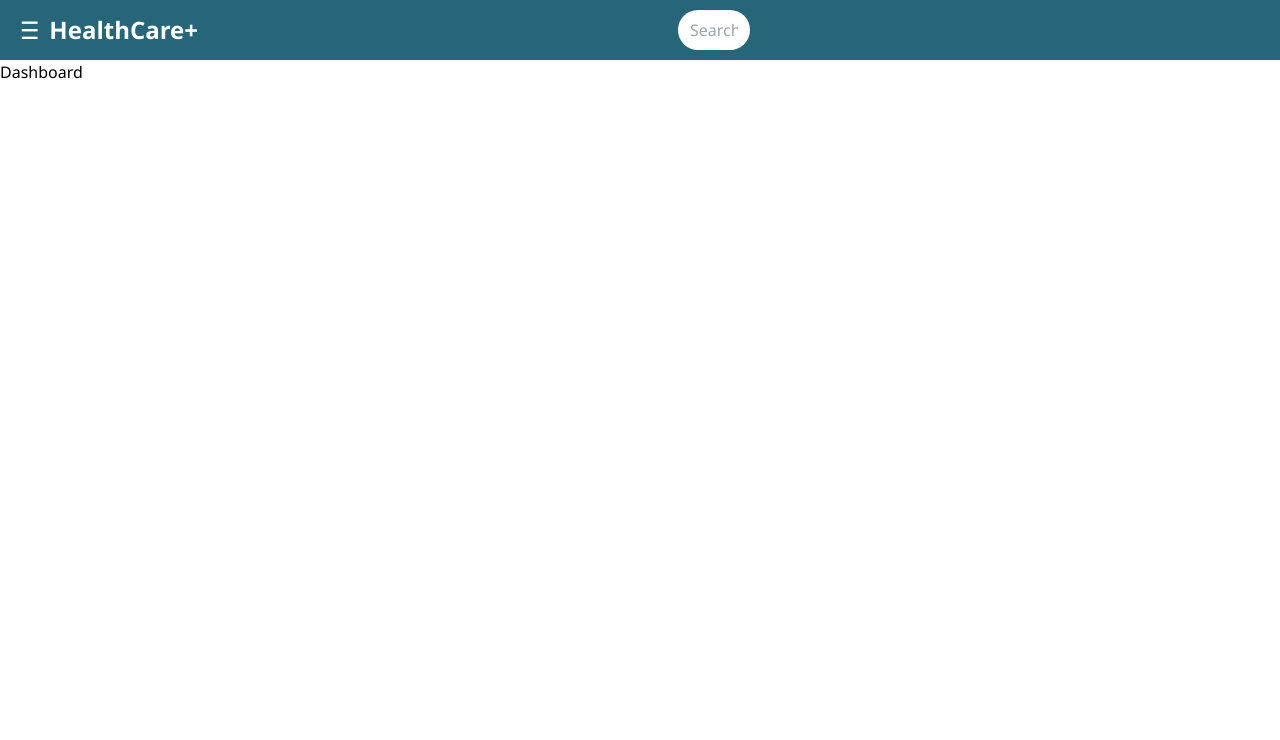
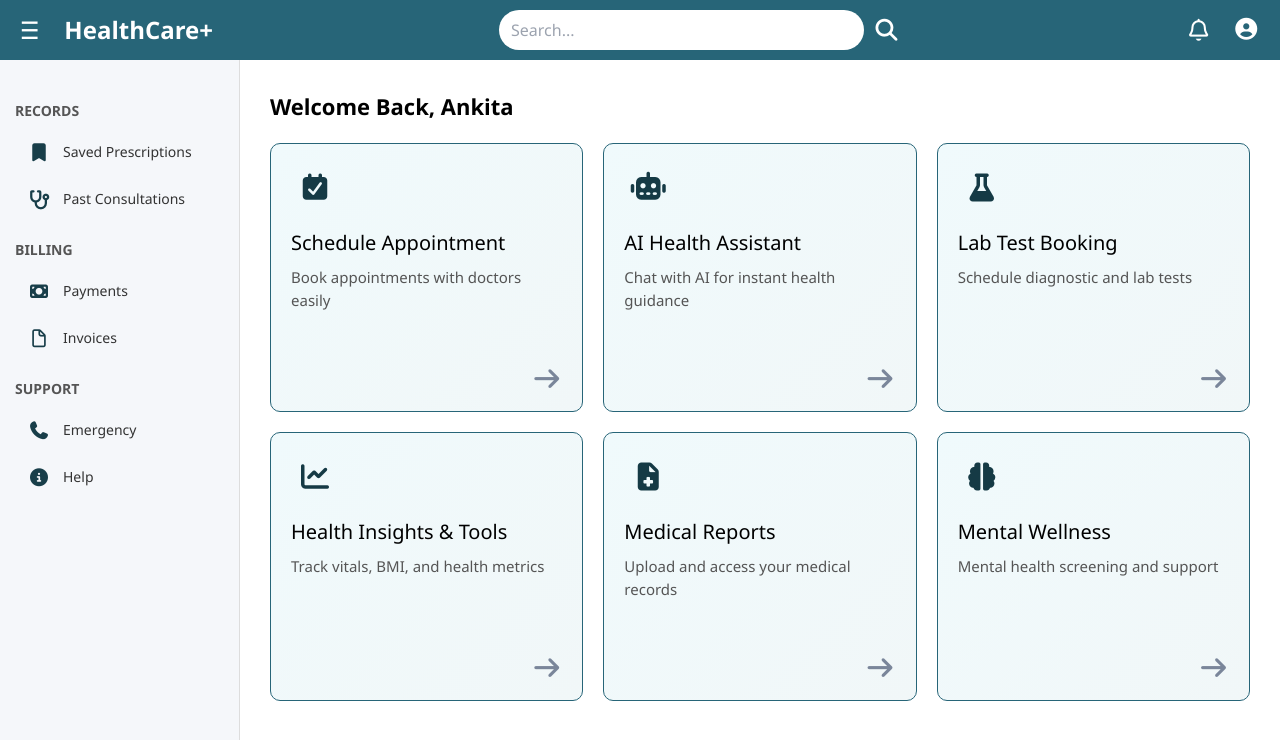
Before and after one commit to Health-Desk/HealthDesk-frontend, a React (Vite) app: page /dashboard in a window 1280 px wide. Shown: the top 740 px of the page. Built offline with nearby package versions, Linux system fonts and the light colour scheme.

Commit message:
feat: add Font Awesome icons and implement Dashboard layout with FeatureCards

```diff
--- a/package.json
+++ b/package.json
@@ -10,6 +10,7 @@
     "preview": "vite preview"
   },
   "dependencies": {
+    "@fortawesome/fontawesome-free": "^7.1.0",
     "react": "^19.2.0",
     "react-dom": "^19.2.0",
     "react-router-dom": "^7.12.0"
--- a/src/components/FeatureCard.css
+++ b/src/components/FeatureCard.css
@@ -1,19 +1,3 @@
-.card-grid {
-  display: grid;
-  gap: 20px;
-  transition: all 0.3s ease;
-}
-
-/* Sidebar OPEN → smaller cards */
-.card-grid.sidebar-open {
-  grid-template-columns: repeat(3, minmax(220px, 1fr));
-}
-
-/* Sidebar CLOSED → wider cards */
-.card-grid.sidebar-closed {
-  grid-template-columns: repeat(3, minmax(280px, 1fr));
-}
-
 
 .feature-card {
   border-radius: 10px;
@@ -44,18 +28,20 @@
   display: flex;
   align-items: center;
   justify-content: center;
-  font-size: 25px;
+  font-size: 28px;
   color: #153a45;
   margin-bottom: 16px;
 }
 
 
-.feature-card h4 {
-  margin-bottom: 6px;
+.feature-card h3 {
+  font-size: 20px;
+  font-weight: 400;
+  margin-bottom: 8px;
 }
 
 .feature-card p {
-  font-size: 14px;
+  font-size: 15px;
   color: #555;
 }
 .card-arrow {
--- a/src/components/Layout.jsx
+++ b/src/components/Layout.jsx
@@ -1,11 +1,14 @@
+import { useState } from "react";
+import { Outlet } from "react-router-dom";
 import Navbar from "./Navbar";
-import { Outlet } from "react-router-dom";
 
 function Layout() {
+  const [sidebarOpen, setSidebarOpen] = useState(true);
+
   return (
     <>
-      <Navbar />
-      <Outlet />
+      <Navbar toggleSidebar={() => setSidebarOpen(prev => !prev)} />
+      <Outlet context={{ sidebarOpen }} />
     </>
   );
 }
--- a/src/components/Navbar.css
+++ b/src/components/Navbar.css
@@ -11,18 +11,16 @@ body{
   background-color: #276578;
   color: white;
 }
+.nav-left {
+  display: flex;
+  align-items: center;
+  gap: 15px;
+}
+
 .logo {
   font-size: 24px;
   font-weight: bold;
   cursor: pointer;
-}
-.search-engine {
-  position: relative;
-  flex-grow: 1;
-  margin: 0 30rem;
-  display: flex;
-  align-items: center;
-  gap: 10px;
 }
 .search-input {
   width: 100%;
@@ -32,18 +30,32 @@ body{
   border: none;
   outline: none;
 }
+.search-engine {
+  flex: 1;
+  max-width: 400px;
+  margin: 0 auto;
+  display: flex;
+  align-items: center;
+  gap: 10px;
+}
 .search-engine i {
   font-size: 22px;
-  cursor: pointer;
 }
+
 .nav-right {
   display: flex;
   align-items: center;
   gap: 20px;
+  box-sizing: border-box;
 }
 .nav-right i {
   font-size: 22px;
   cursor: pointer;
+}
+.nav-right i:hover {
+  /* color: rgb(10, 72, 93); */
+  font-size: 24px;
+  transition: ease-in-out 0.2s;
 }
 
 .dropdown {
--- a/src/components/Navbar.jsx
+++ b/src/components/Navbar.jsx
@@ -19,10 +19,11 @@ function Navbar({ toggleSidebar }) {
 
   return (
     <nav className="top-navbar">
-      <button className="hamburger" onClick={toggleSidebar}>
-        ☰
-      </button>
+      <div className="nav-left">
+      <button className="hamburger" onClick={toggleSidebar}> ☰ </button>
+
       <div className="logo">HealthCare+</div>
+      </div>
 
       <div className="search-engine">
         <input className="search-input" type="text" placeholder="Search..." />
--- a/src/main.jsx
+++ b/src/main.jsx
@@ -2,6 +2,8 @@ import React from "react";
 import ReactDOM from "react-dom/client";
 import App from "./App";
 import "./index.css";
+import "@fortawesome/fontawesome-free/css/all.min.css";
+
 import { BrowserRouter } from "react-router-dom";
 
 ReactDOM.createRoot(document.getElementById("root")).render(
--- /dev/null
+++ b/src/pages/Dashboard.css
@@ -0,0 +1,33 @@
+.card-grid {
+  display: grid;
+  gap: 20px;
+  transition: all 0.3s ease;
+}
+
+/* Sidebar OPEN → smaller cards */
+.card-grid.sidebar-open {
+  grid-template-columns: repeat(3, minmax(220px, 1fr));
+}
+
+/* Sidebar CLOSED → wider cards */
+.card-grid.sidebar-closed {
+  grid-template-columns: repeat(3, minmax(280px, 1fr));
+}
+
+
+.dashboard {
+  flex: 1;
+  padding: 30px;
+  background: #ffffff;
+}
+
+.dashboard-title {
+  font-size: 22px;
+  font-weight: 600;
+  margin-bottom: 20px;
+}
+
+.dashboard-subtitle {
+  color: #666;
+  margin-bottom: 25px;
+}
--- a/src/pages/Dashboard.jsx
+++ b/src/pages/Dashboard.jsx
@@ -1,4 +1,61 @@
+import { useOutletContext } from "react-router-dom";
+import "./Dashboard.css";
+import Sidebar from "../components/Sidebar";
+import FeatureCard from "../components/FeatureCard";
+
 function Dashboard() {
-  return <h1>Dashboard</h1>;
+  // get sidebar state from Layout
+  const { sidebarOpen } = useOutletContext();
+
+  return (
+    <main style={{ display: "flex" }}>
+      <Sidebar isOpen={sidebarOpen} />
+
+      <section className="dashboard">
+        <h2 className="dashboard-title">Welcome Back, Ankita</h2>
+
+        <div
+          className={`card-grid ${sidebarOpen ? "sidebar-open" : "sidebar-closed"}`}
+        >
+          <FeatureCard
+            icon="fa-solid fa-calendar-check"
+            title="Schedule Appointment"
+            desc="Book appointments with doctors easily"
+          />
+
+          <FeatureCard
+            icon="fa-solid fa-robot"
+            title="AI Health Assistant"
+            desc="Chat with AI for instant health guidance"
+          />
+
+          <FeatureCard
+            icon="fa-solid fa-flask"
+            title="Lab Test Booking"
+            desc="Schedule diagnostic and lab tests"
+          />
+
+          <FeatureCard
+            icon="fa-solid fa-chart-line"
+            title="Health Insights & Tools"
+            desc="Track vitals, BMI, and health metrics"
+          />
+
+          <FeatureCard
+            icon="fa-solid fa-file-medical"
+            title="Medical Reports"
+            desc="Upload and access your medical records"
+          />
+
+          <FeatureCard
+            icon="fa-solid fa-brain"
+            title="Mental Wellness"
+            desc="Mental health screening and support"
+          />
+        </div>
+      </section>
+    </main>
+  );
 }
+
 export default Dashboard;
```
Also changed, not shown: 1 other file (tests, documents, lock files or other folders).
